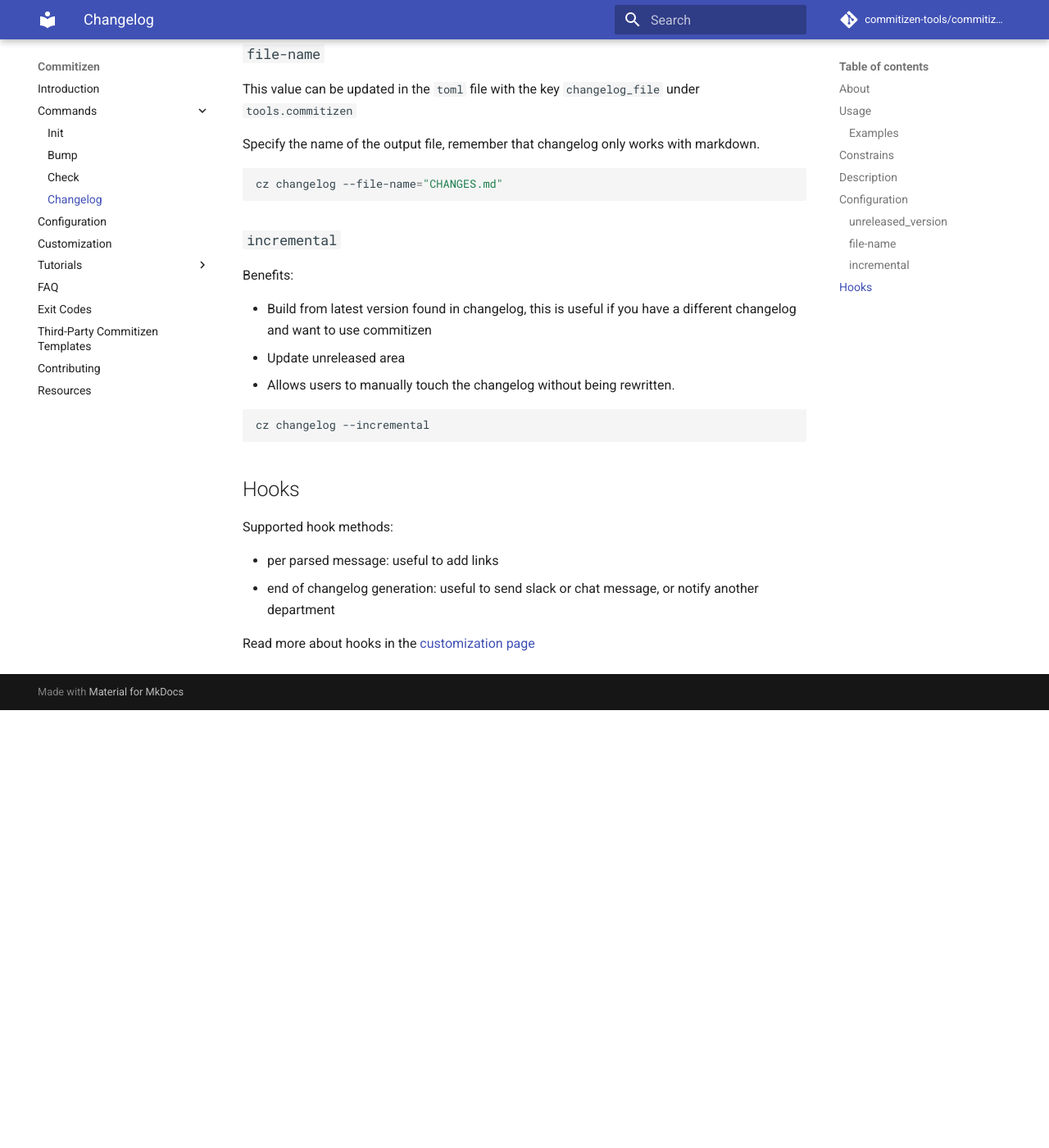
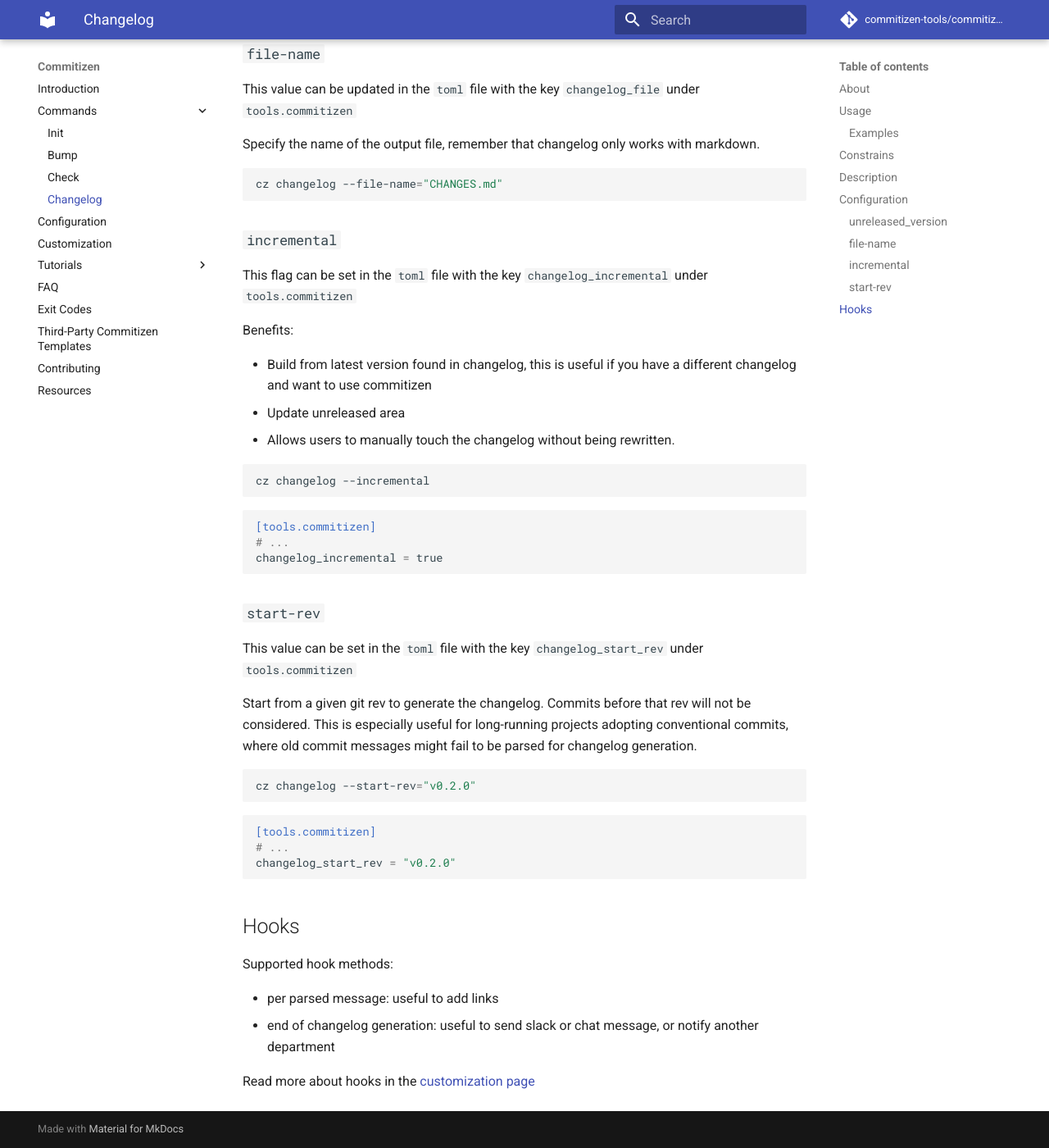
Before and after one commit to commitizen-tools/commitizen, an MkDocs documentation site: the page built from docs/changelog.md, in a window 1280 px wide and 1400 px high, scrolled down 2493 px. Shown: the whole window at 82% size. Built offline with MkDocs 1.6.1 and Material for MkDocs 9.7.7, drawn with Linux system fonts in a browser that asks for light colours; comment, search, counter and statistics services are not loaded; before the commit the page ends 3359 px from its top, so only the background shows below that.

Commit message:
docs(changelog): add config file options `changelog_incremental` and `changelog_start_rev`

````diff
--- a/docs/changelog.md
+++ b/docs/changelog.md
@@ -114,6 +114,8 @@
 
 ### `incremental`
 
+This flag can be set in the `toml` file with the key `changelog_incremental` under `tools.commitizen`
+
 Benefits:
 
 - Build from latest version found in changelog, this is useful if you have a different changelog and want to use commitizen
@@ -122,6 +124,28 @@
 
 ```bash
 cz changelog --incremental
+```
+
+```toml
+[tools.commitizen]
+# ...
+changelog_incremental = true
+```
+
+### `start-rev`
+
+This value can be set in the `toml` file with the key `changelog_start_rev` under `tools.commitizen`
+
+Start from a given git rev to generate the changelog. Commits before that rev will not be considered. This is especially useful for long-running projects adopting conventional commits, where old commit messages might fail to be parsed for changelog generation.
+
+```bash
+cz changelog --start-rev="v0.2.0"
+```
+
+```toml
+[tools.commitizen]
+# ...
+changelog_start_rev = "v0.2.0"
 ```
 
 ## Hooks
````
